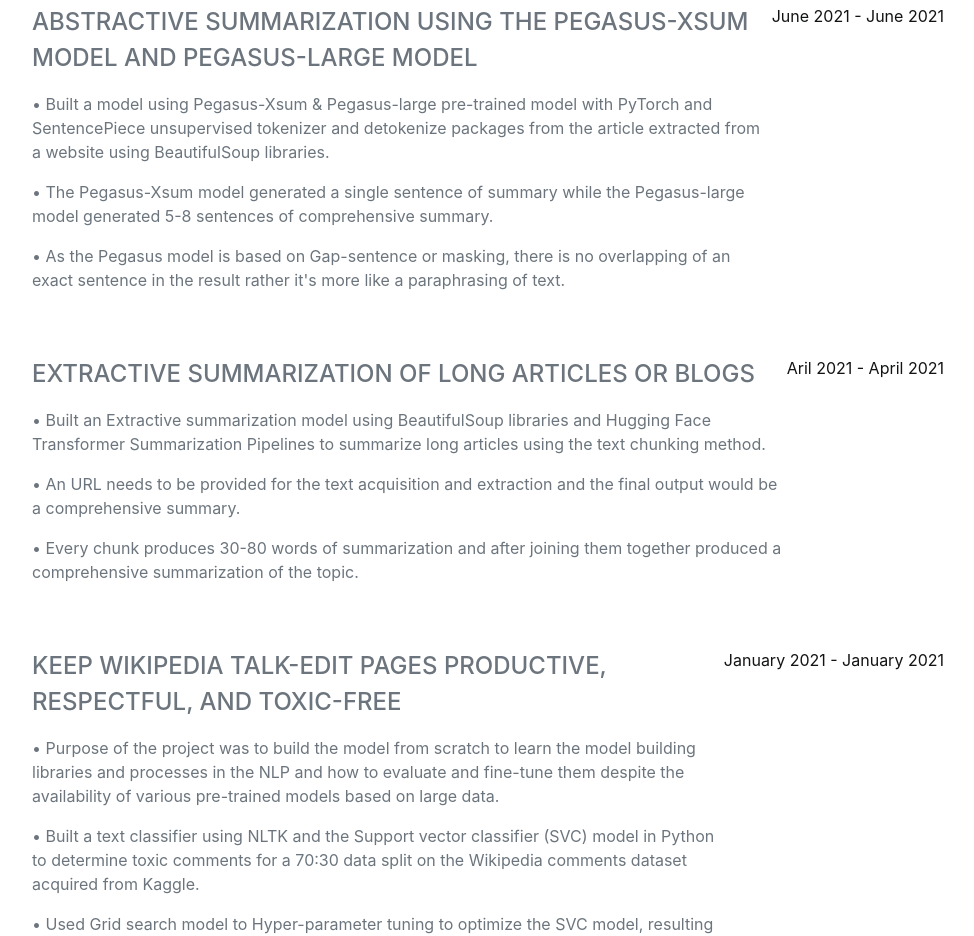
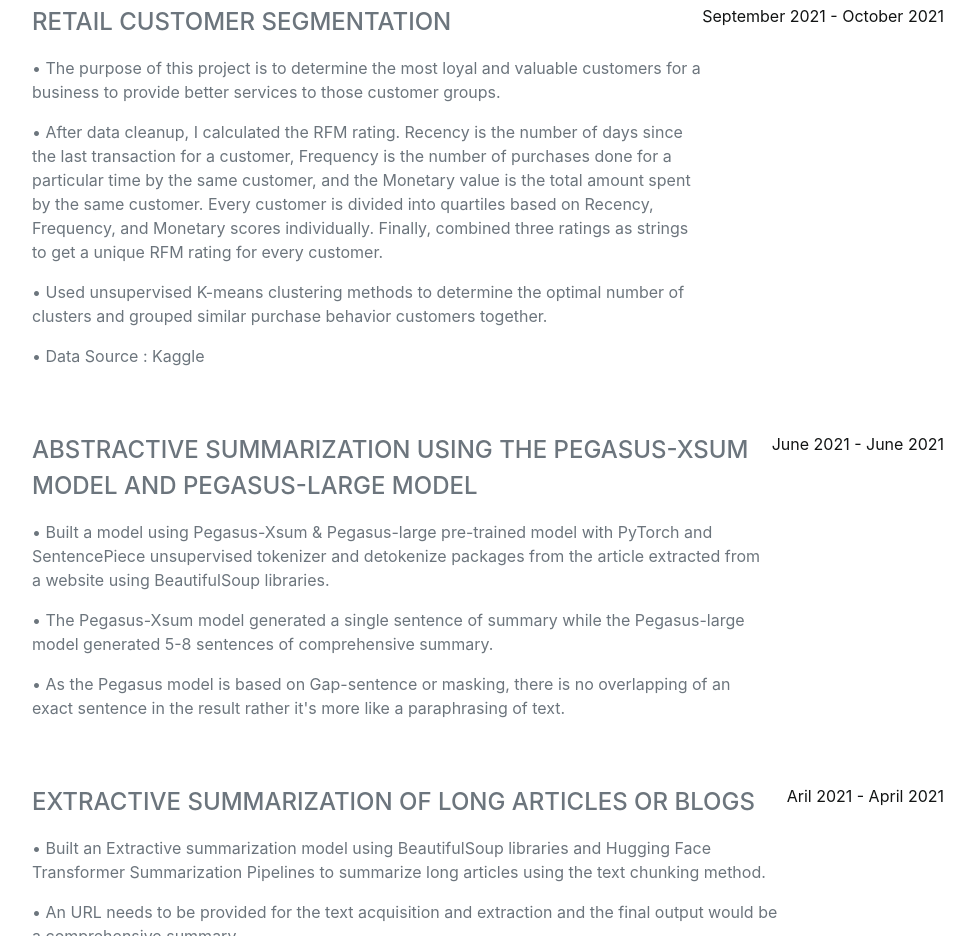
Before and after one commit to jannat0718/jannat0718.github.io, a plain HTML site: page CV/index.html in a window 1280 px wide. Shown: the part 5780-6716 px from the top of the page, without its empty margins (288-1262 px from the left). Drawn offline with nearby package versions, Linux system fonts and the light colour scheme; a web font is replaced by a local one.

Commit message:
Update index.html

```diff
--- a/CV/index.html
+++ b/CV/index.html
@@ -209,6 +209,17 @@
                     <h2 class="mb-5">Academic Projects </h2>
                     <div class="d-flex flex-column flex-md-row justify-content-between mb-5">
                         <div class="flex-grow-1">
+                            <div class="subheading mb-3"> Retail Customer Segmentation </div>
+                            <div> </div>
+                            <p>•	The purpose of this project is to determine the most loyal and valuable customers for a business to provide better services to those customer groups.</p>
+                            <p>•	After data cleanup, I calculated the RFM rating. Recency is the number of days since the last transaction for a customer, Frequency is the number of purchases done for a particular time by the same customer, and the Monetary value is the total amount spent by the same customer. Every customer is divided into quartiles based on Recency, Frequency, and Monetary scores individually. Finally, combined three ratings as strings to get a unique RFM rating for every customer. </p>
+                            <p>•	Used unsupervised K-means clustering methods to determine the optimal number of clusters and grouped similar purchase behavior customers together.</p>
+                            <p>•	Data Source : Kaggle </p>
+                        </div>
+                        <div class="flex-shrink-0"><span class="text-primary">September 2021 - October 2021</span></div>
+                    </div>
+                    <div class="d-flex flex-column flex-md-row justify-content-between mb-5">
+                        <div class="flex-grow-1">
                             <div class="subheading mb-3"> Abstractive Summarization Using the PEGASUS-Xsum Model and PEGASUS-large Model</div>
                             <div> </div>
                             <p>•	Built a model using Pegasus-Xsum & Pegasus-large pre-trained model with PyTorch and SentencePiece unsupervised tokenizer and detokenize packages from the article extracted from a website using BeautifulSoup libraries. </p>
```
